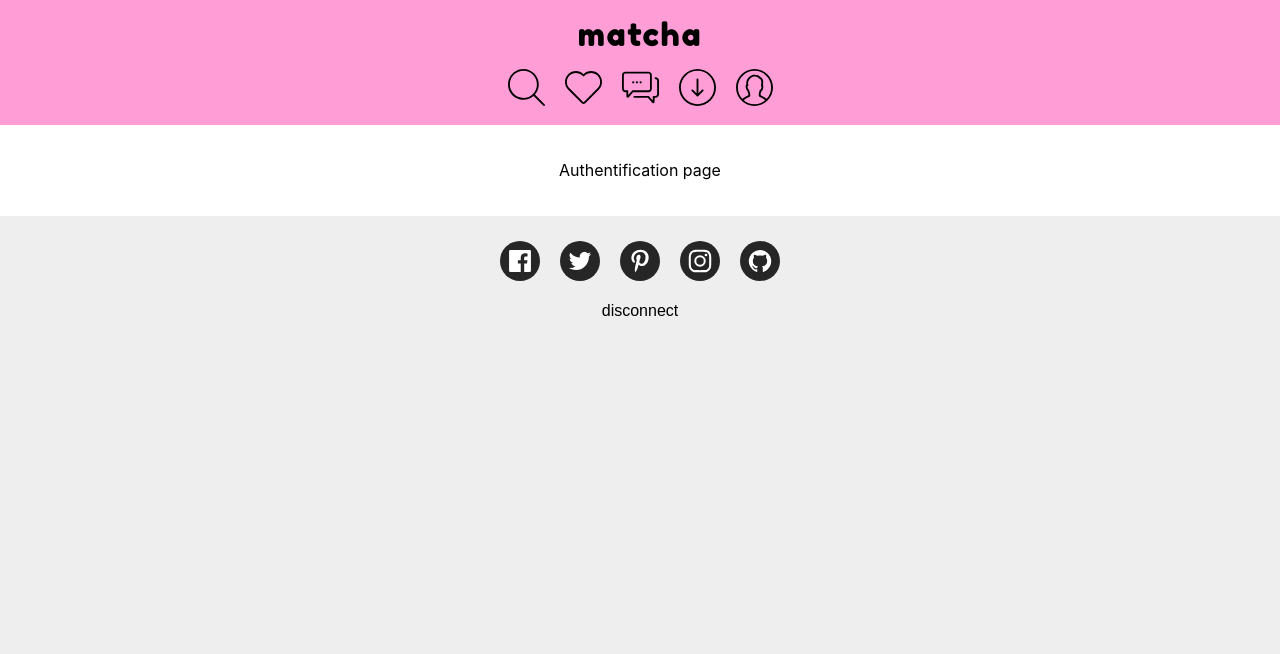
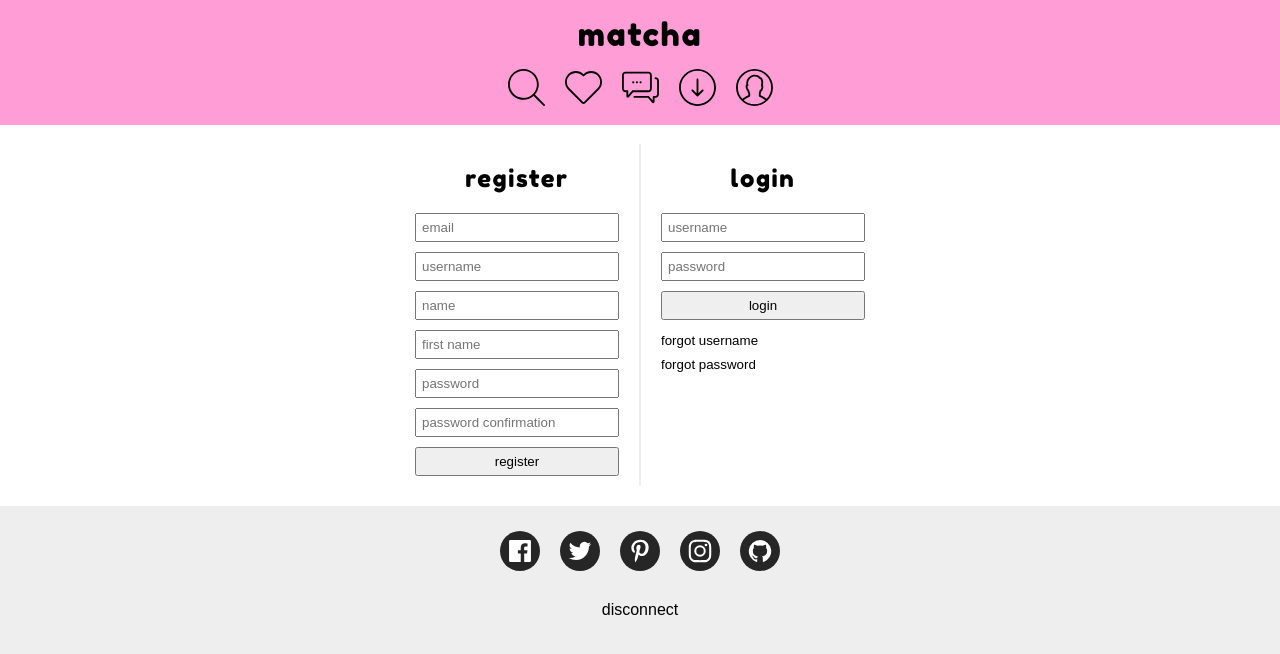
Before and after one commit to trixky/matcha, a React (Create React App) app in the folder front/: page /authentification in a window 1280 px wide. Shown: the top 654 px of the page. Built offline with nearby package versions, Linux system fonts and the light colour scheme.

Commit message:
authentification page builded

```diff
--- a/front/src/App.css
+++ b/front/src/App.css
@@ -15,6 +15,12 @@ h1, h2 {
 	user-select: none;
 }
 
+p {
+	font-size: 16px;
+	font-family: 'Arial', cursive;
+	font-weight: 400;
+}
+
 .page-container {
 	margin-top: 124px;
 	background-color: white;
@@ -29,6 +35,10 @@ h1, h2 {
 a {
 	color: black;
 	text-decoration: none;
+}
+
+.underline:hover {
+	text-decoration: underline;
 }
 
 .App {
--- a/front/src/index.css
+++ b/front/src/index.css
@@ -1,4 +1,8 @@
 @import url('https://fonts.googleapis.com/css2?family=Fredoka+One&display=swap');
+
+* {
+	box-sizing: content-box
+}
 
 :root {
 	--main-grey-1: #eee;
--- /dev/null
+++ b/front/src/pages/authentification/Authentification.css
@@ -0,0 +1,44 @@
+.auth-container {
+	display: flex;
+	flex-direction: row;
+	justify-content: center;
+	align-items: stretch;
+}
+
+.register-container {
+	padding: 0 20px;
+	display: inline-block;
+	/* background-color: rgba(0, 0, 255, 0.404); */
+	border-right: solid 2px var(--main-grey-1);
+}
+
+.login-container {
+	padding: 0 20px;
+	display: inline-block;
+	/* background-color: rgba(0, 255, 42, 0.404); */
+}
+
+.auth-input {
+	display: block;
+	margin: 0;
+	margin-bottom: 10px;
+	padding: 5px;
+	width: 190px;
+}
+
+.auth-submit:hover {
+	cursor: pointer;
+}
+
+.forgot-identifiers-container {
+	margin-top: 13px;
+	max-width: 100px;
+}
+
+.forgot-identifiers{
+	margin-top: 9px;
+	max-width: 100px;
+	font-size: 13.3333px;
+	margin-bottom: 0;
+	text-align: left;
+}
--- a/front/src/pages/authentification/Authentification.js
+++ b/front/src/pages/authentification/Authentification.js
@@ -1,8 +1,40 @@
 import React from 'react'
+import { Link } from "react-router-dom";
+
+import './Authentification.css'
 
 function Authentification() {
 	return (
-		<p>Authentification page</p>
+		<div className='auth-container'>
+			<div className='register-container'>
+				<h2>register</h2>
+				<form>
+					<input className='auth-input' type='email' placeholder='email' />
+					<input className='auth-input' type='text' placeholder='username' />
+					<input className='auth-input' type='text' placeholder='name' />
+					<input className='auth-input' type='text' placeholder='first name' />
+					<input className='auth-input' type='password' placeholder='password' />
+					<input className='auth-input' type='password' placeholder='password confirmation' />
+					<input className='auth-input auth-submit' type='submit' value='register' />
+				</form>
+			</div>
+			<div className='login-container'>
+				<h2>login</h2>
+				<form>
+					<input className='auth-input' type='text' placeholder='username' />
+					<input className='auth-input' type='password' placeholder='password' />
+					<input className='auth-input auth-submit' type='submit' value='login' />
+				</form>
+				<div className='forgot-identifiers-container'>
+					<Link to='/'>
+						<p className='forgot-identifiers underline'>forgot username</p>
+					</Link>
+					<Link to='/'>
+						<p className='forgot-identifiers underline'>forgot password</p>
+					</Link>
+				</div>
+			</div>
+		</div>
 	);
 }
 
--- a/front/src/shared/components/Footer.css
+++ b/front/src/shared/components/Footer.css
@@ -36,4 +36,5 @@ li {
 
 .disconnect-btn:hover {
 	cursor: pointer;
+	text-decoration: underline;
 }
--- a/front/src/shared/components/Footer.js
+++ b/front/src/shared/components/Footer.js
@@ -1,4 +1,6 @@
 import React, { Component } from 'react'
+import { Link } from "react-router-dom";
+
 import './Footer.css'
 
 // import social network icone
@@ -44,7 +46,9 @@ class Footer extends Component {
 					</li>
 
 				</ul>
-				<button onClick={this.handleDisconnect} className='disconnect-btn'>disconnect</button>
+				<Link to='/authentification'>
+					<p className='underline'>disconnect</p>
+				</Link>
 			</footer>
 		)
 	}
```
